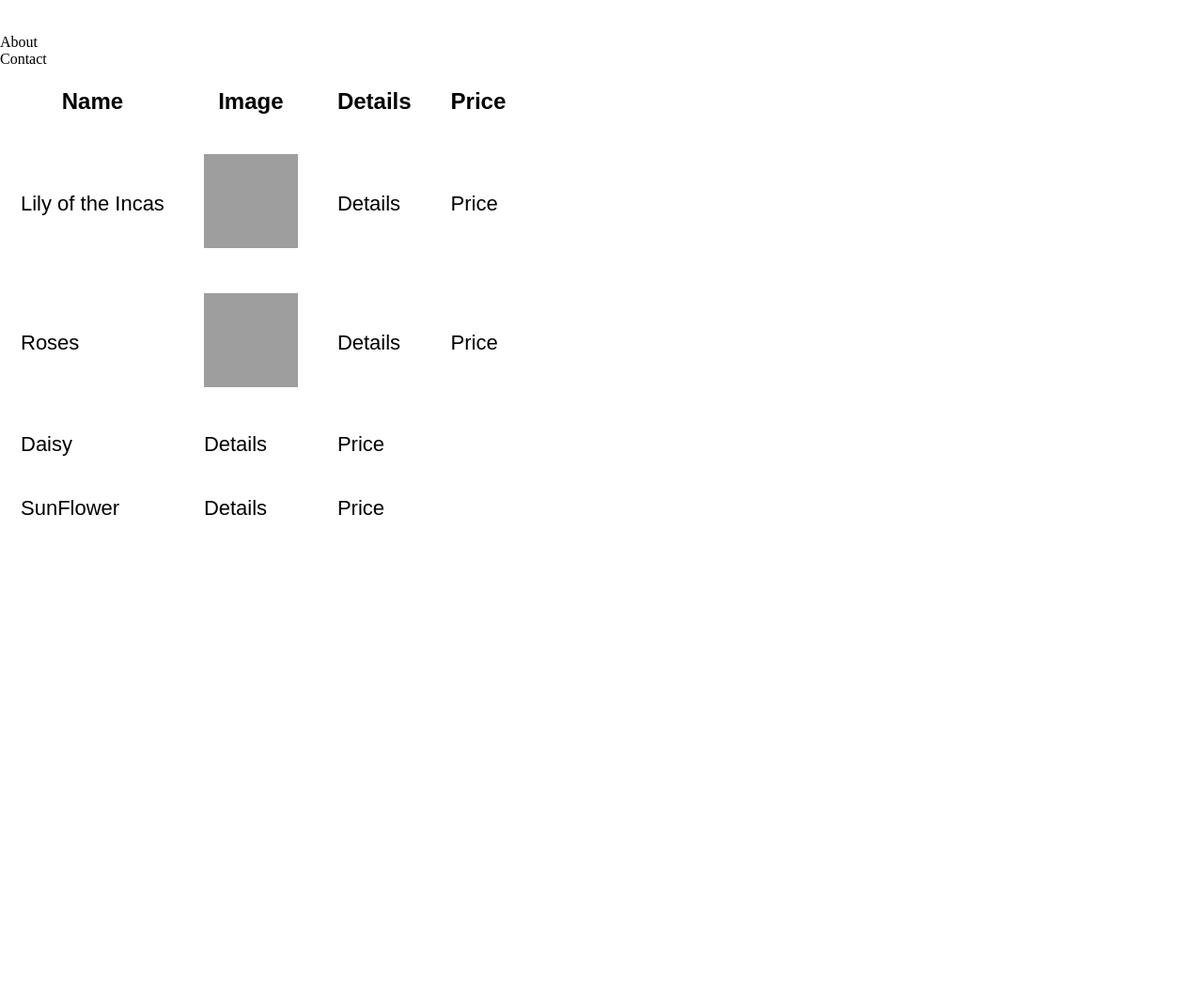
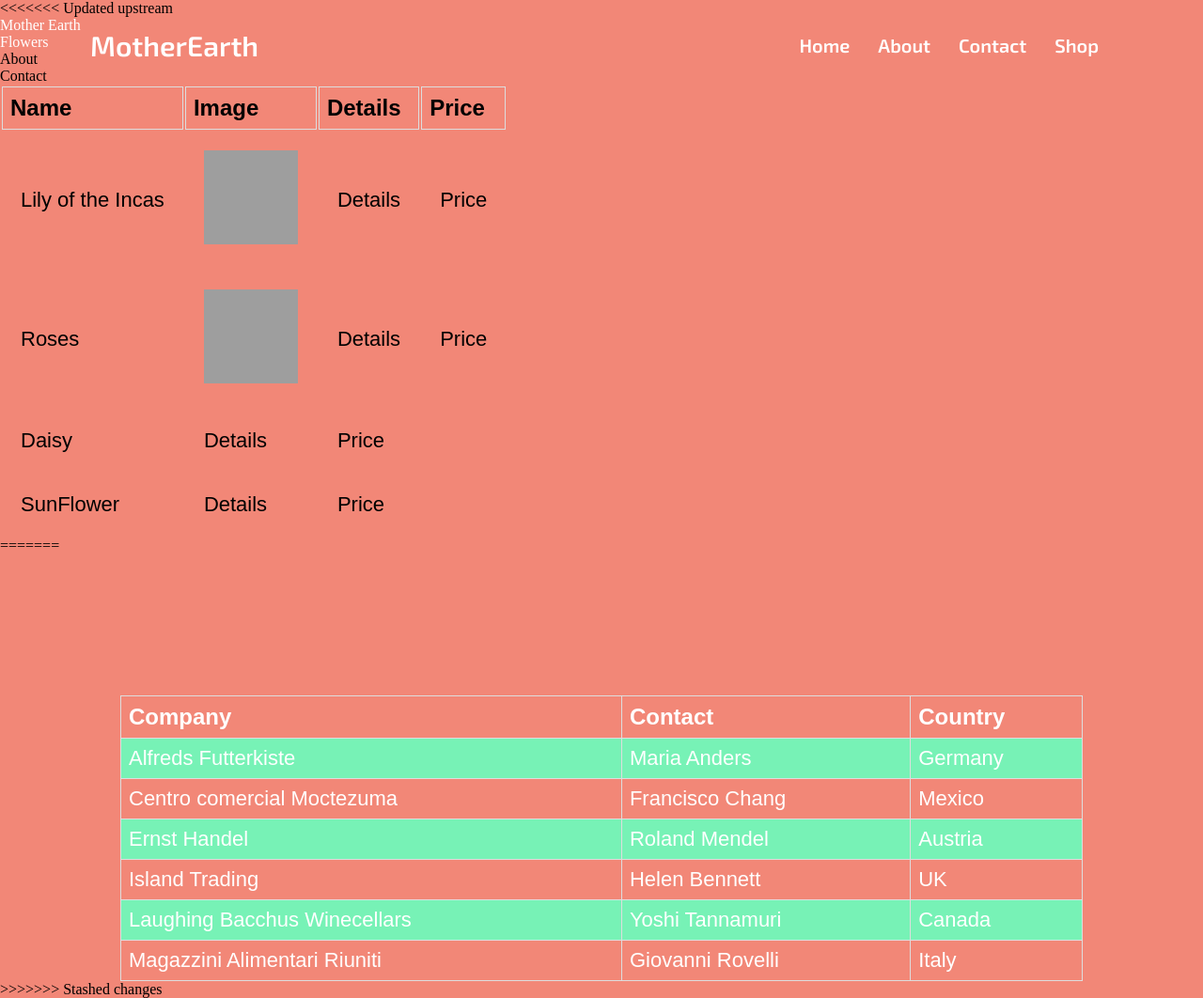
Before and after one commit to ovalenzu20/INF124PA1, a PHP site: page /flowers.html in a window 1280 px wide. Shown: the whole page at 94% size. Before the commit the page ends 548 px from the top, so only its background shows below. Run offline with PHP 8.4, Linux system fonts and the light colour scheme; grey boxes are pictures that could not be loaded.

Commit message:
my updates

```diff
--- a/about.html
+++ b/about.html
@@ -18,7 +18,7 @@
 
     <title>Mother Earth</title>
   </head>
-  <body>
+<bo>
 
 <div id="header">
     <div class="navbarContainer">
--- a/flowers.html
+++ b/flowers.html
@@ -1,5 +1,6 @@
 <!DOCTYPE html>
 <html lang="en">
+<<<<<<< Updated upstream
 <head>
     <meta charset="UTF-8">
     <meta name="viewport" content="width=device-width, initial-scale=1.0">
@@ -48,3 +49,101 @@
         </table>
     </body>
 </html>
+=======
+  <head>
+    <meta charset="UTF-8" />
+    <meta name="viewport" content="width=device-width, initial-scale=1.0" />
+    <meta http-equiv="X-UA-Compatible" content="ie=edge" />
+    <link rel="stylesheet" href="index.css" />
+    <link rel="stylesheet" type="text/css" href="/css/nav.css">
+    <link href="https://fonts.googleapis.com/css?family=Courgette" rel="stylesheet">
+    <link href="https://maxcdn.bootstrapcdn.com/font-awesome/4.7.0/css/font-awesome.min.css" rel="stylesheet">
+    <link href="https://fonts.googleapis.com/css?family=Raleway:600" rel="stylesheet">
+    <link href="https://fonts.googleapis.com/css?family=Oswald" rel="stylesheet">
+    <link href="https://fonts.googleapis.com/css?family=Exo+2:600" rel="stylesheet">
+
+    <title>Shop Mother Earth</title>
+  </head>
+<body style="background: #F28777">
+
+<div id="header">
+    <div class="navbarContainer">
+        <div class="navbar ">
+            <div class="logo">
+                <div class="logoText">MotherEarth</div>
+                <div class="logoImage">MotherEarth</div>
+
+                <!-- <img class="logoImage" src="/images/icon.png" alt=""> -->
+
+            </div>
+
+            <div class="menu">
+
+                <div class="menuItem">
+                    <a href="index.html">Home</a>
+                </div>
+
+                <div class="menuItem">
+                    <a href="about.html">About</a>
+                </div>
+                <div class="menuItem">
+                    <a>Contact</a>
+                </div>
+                <div class="menuItem">
+                    <a href="flowers.html">Shop</a>
+                </div>
+            </div>
+
+            <div class="collapse">
+                <i class="hamburger fa fa-bars fa-1x" aria-hidden="true"></i>
+            </div>
+        </div>
+
+
+    </div>
+    <div id="shop">
+
+            <table>
+                    <tr>
+                      <th>Company</th>
+                      <th>Contact</th>
+                      <th>Country</th>
+                    </tr>
+                    <tr>
+                      <td>Alfreds Futterkiste</td>
+                      <td>Maria Anders</td>
+                      <td>Germany</td>
+                    </tr>
+                    <tr>
+                      <td>Centro comercial Moctezuma</td>
+                      <td>Francisco Chang</td>
+                      <td>Mexico</td>
+                    </tr>
+                    <tr>
+                      <td>Ernst Handel</td>
+                      <td>Roland Mendel</td>
+                      <td>Austria</td>
+                    </tr>
+                    <tr>
+                      <td>Island Trading</td>
+                      <td>Helen Bennett</td>
+                      <td>UK</td>
+                    </tr>
+                    <tr>
+                      <td>Laughing Bacchus Winecellars</td>
+                      <td>Yoshi Tannamuri</td>
+                      <td>Canada</td>
+                    </tr>
+                    <tr>
+                      <td>Magazzini Alimentari Riuniti</td>
+                      <td>Giovanni Rovelli</td>
+                      <td>Italy</td>
+                    </tr>
+                  </table>
+
+    </div>
+
+  </body>
+  <script type="text/javascript" src="/js/navbar.js"></script>
+</html>
+>>>>>>> Stashed changes
--- a/index.css
+++ b/index.css
@@ -24,6 +24,11 @@ img {
   height: 100px;
 }
 
+.menuItem
+{
+  color:white;
+}
+
 .parallax {
   background-image: url("img_parallax.jpg");
   min-height: 500px;
@@ -33,6 +38,7 @@ img {
   background-size: cover;
 }
 
+<<<<<<< Updated upstream
 #aboutTexth1 {
   font-family: "Exo 2", sans-serif;
   font-size: 40px;
@@ -53,6 +59,9 @@ img {
   width: 200px;
   height: 200px;
 }
+=======
+
+>>>>>>> Stashed changes
 
 #heroImage {
   background-image: url("imgs/headerimage.jpg");
@@ -100,3 +109,31 @@ img {
   color: #000000;
   background-color: #ffffff;
 }
+
+
+
+#shop
+{
+  color: white;
+  margin-top: 150px;
+}
+
+
+#shop table {
+  font-family: arial, sans-serif;
+  border-collapse: collapse;
+  width: 80%;
+  margin-left:auto;
+  margin-right:auto
+
+}
+
+#shop td, th {
+  border: 1px solid #dddddd;
+  text-align: left;
+  padding: 8px;
+}
+
+#shop tr:nth-child(even) {
+  background-color: #77f2b6;
+}
```
